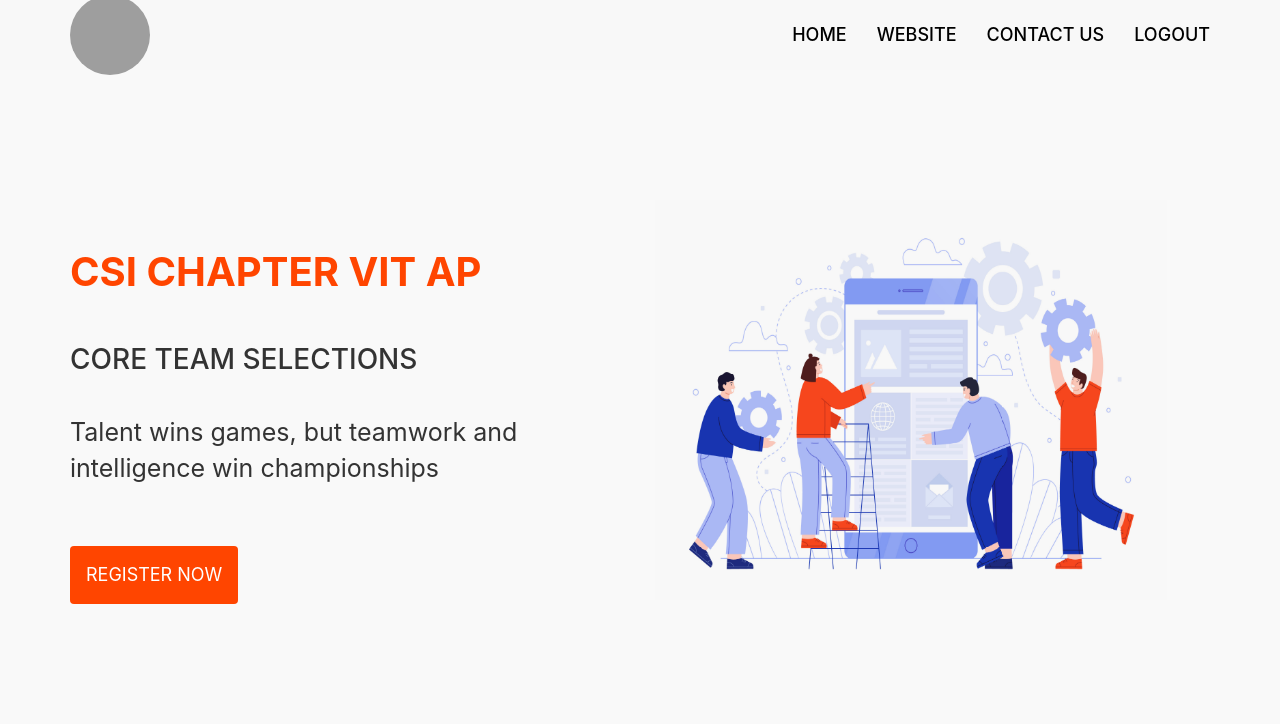
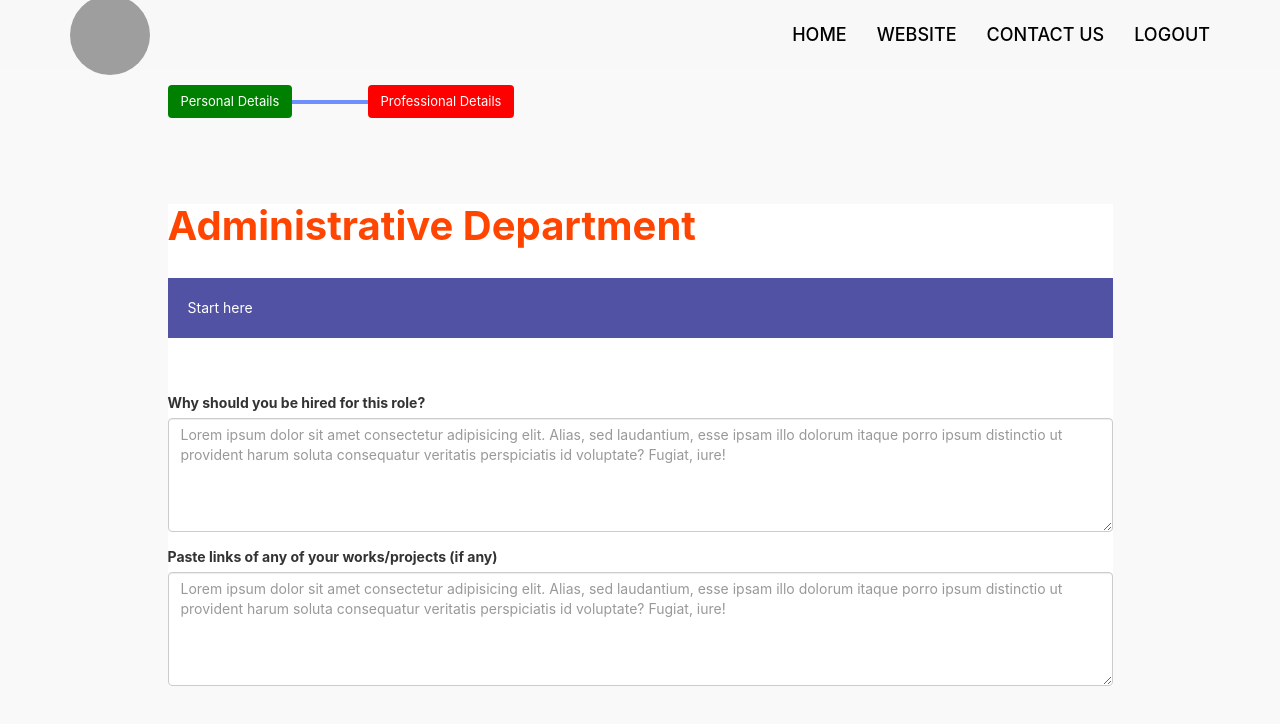
Before and after one commit to 18mis7023/CSI-Core-Registrations, a React (Create React App) app: page /registerstage1 in a window 1280 px wide. Before the commit this address led to /. Shown: the top 724 px of the page. Built offline with nearby package versions, Linux system fonts and the light colour scheme; no server answers; grey boxes are pictures that could not be loaded.

Commit message:
Register stage 3 created

```diff
--- a/package.json
+++ b/package.json
@@ -9,6 +9,7 @@
     "firebase": "^8.8.0",
     "framer-motion": "^4.1.17",
     "react": "^17.0.2",
+    "react-collapsible": "^2.8.3",
     "react-device-detect": "^1.17.0",
     "react-dom": "^17.0.2",
     "react-loading-overlay": "^1.0.1",
--- a/src/App.js
+++ b/src/App.js
@@ -4,6 +4,8 @@
 import Header from './Components/Header';
 import HomeContent from './Components/HomeContent';
 import {BrowserRouter as Router,Route,Switch} from "react-router-dom";
+// import RegisterStage3 from './Components/RegisterStage3';
+import RegisterStage3 from './Components/RegisterStage3';
 function App() {
   return (
     <div className="App">
@@ -11,8 +13,10 @@
       <Router>
           <Switch>
               <Route exact path="/" component={HomeContent}></Route>
-              <Route exact path="/registerstage1" component={RegisterStage1}></Route>
+              <Route exact path="/registerstage1" component={RegisterStage3}></Route>
               <Route exact path="/registerstage2" component={RegisterStage2}></Route>
+              {/* <Route exact path="/registerstage3" component={RegisterStage3}></Route> */}
+
           </Switch>
         </Router>
     </div>
--- a/src/Components/HomeContent.js
+++ b/src/Components/HomeContent.js
@@ -53,7 +53,7 @@
                 alert("Data could not be saved." + error);
                 } else {
                     alert("Data Submitted Successfully");
-                    history.push('/registerstage1');
+                    history.push('/registerstage3');
                 }
             });
 
--- /dev/null
+++ b/src/Components/RegisterStage3.js
@@ -0,0 +1,72 @@
+import React ,{ useState,useEffect}from 'react';
+// import {motion} from "framer-motion";
+// import firebase from '../firebaseauth.js';
+import Collapsible from 'react-collapsible';
+import "../assets/css/stage3.css";
+
+function RegisterStage3() {
+
+    // const [question1,setQuestion1]=useState('');
+    // const [question2,setQuestion2]=useState('');
+    // const [question3,setQuestion3]=useState('');
+    // const [userdata,setUserdata]=useState({});
+
+    return(
+        <div>
+            <div className="container">
+            <div className='row'>
+                <div className="col-sm-10 col-sm-offset-1 left">
+                    <div id="timeline-wrap" >
+                        <div id="timeline" ></div>
+                        <div className="marker m1">
+                            <button className='btn reg1'>Personal Details</button>
+                        </div>
+                        <div className="marker m2">
+                            <button className='btn reg2'>Professional Details</button>
+                        </div>
+                        <div className="marker m3">
+                            <button className='btn reg3'>Submission</button>
+                        </div>
+                    </div>
+                    <form className="form" action="Post.php" method="POST">
+                        <h3 className="title">Administrative Department</h3>
+                        <div className="form-group">
+                        <Collapsible trigger="Start here" className='tips'>
+                            <p className='tips'>
+                                This is the collapsible content. It can be any element or React
+                                component you like.
+                            </p>
+                            <p className='tips'>
+                                It can even be another Collapsible component. Check out the next
+                                section!
+                            </p>
+                        </Collapsible>
+                            {/* <div className='block'>
+                                <p className='tips'><span>See tips to answer this question</span><span>V</span><br /></p>
+                                <p className='tips'>
+                                    <b>Highlight your strengths</b> - Lorem ipsum dolor sit, amet consectetur adipisicing elit. Deserunt officiis ut fugit blanditiis error ea excepturi, quis iste, a optio voluptatibus dolor! Sint, dolores sunt! Ipsum consequuntur cum molestias? Quo.<br /><br />
+                                    <b>Highlight your strengths</b> - Lorem ipsum dolor sit, amet consectetur adipisicing elit. Deserunt officiis ut fugit blanditiis error ea excepturi, quis iste, a optio voluptatibus dolor! Sint, dolores sunt! Ipsum consequuntur cum molestias? Quo.<br /><br />
+                                    <b>Highlight your strengths</b> - Lorem ipsum dolor sit, amet consectetur adipisicing elit. Deserunt officiis ut fugit blanditiis error ea excepturi, quis iste, a optio voluptatibus dolor! Sint, dolores sunt! Ipsum consequuntur cum molestias? Quo.<br />
+                                </p>
+                            </div>
+                         */}
+                        </div>
+                        <br /><br />
+                        <div className="form-group">
+                        <label for="exampleFormControlInput1">Why should you be hired for this role?</label>
+                        <textarea className="form-control" name="aboutc" id="exampleFormControlInput1" placeholder="Lorem ipsum dolor sit amet consectetur adipisicing elit. Alias, sed laudantium, esse ipsam illo dolorum itaque porro ipsum distinctio ut provident harum soluta consequatur veritatis perspiciatis id voluptate? Fugiat, iure!" rows="5" required></textarea>
+                        </div>
+                        <div className="form-group">
+                        <label for="exampleFormControlInput1">Paste links of any of your works/projects (if any)</label>
+                        <textarea className="form-control" name="aboutj" id="exampleFormControlInput1" placeholder="Lorem ipsum dolor sit amet consectetur adipisicing elit. Alias, sed laudantium, esse ipsam illo dolorum itaque porro ipsum distinctio ut provident harum soluta consequatur veritatis perspiciatis id voluptate? Fugiat, iure!" rows="5" required></textarea>
+                        </div>
+                    </form>
+                    <br /><br />
+                </div>
+            </div>
+            </div>
+        </div>
+    );
+}
+
+export default RegisterStage3;
--- /dev/null
+++ b/src/Components/setInTransition.js
@@ -0,0 +1,3 @@
+const setInTransition = (innerRefScrollHeight) => innerRefScrollHeight !== 0;
+
+export default setInTransition;
--- /dev/null
+++ b/src/assets/css/stage3.css
@@ -0,0 +1,3 @@
+.ReactCollapse--collapse {
+    transition: height 500ms;
+  }
```
Also changed, not shown: 1 other file (tests, documents, lock files or other folders).
